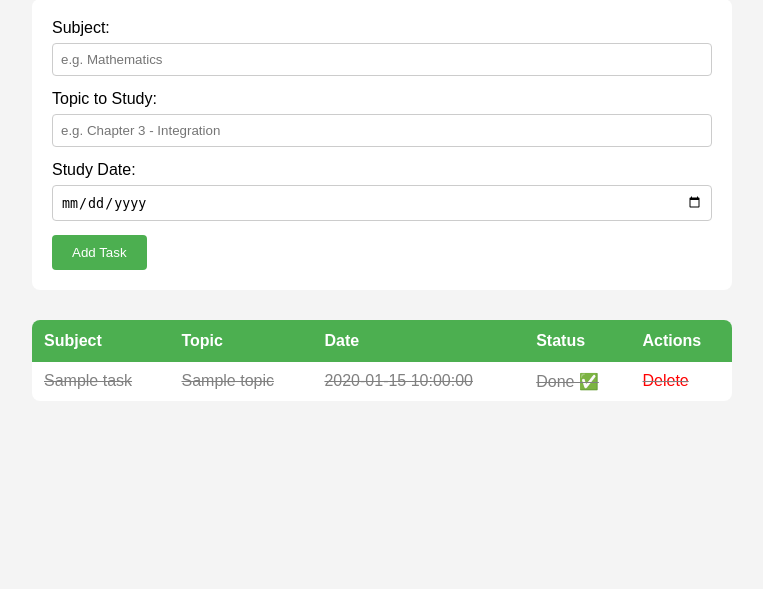
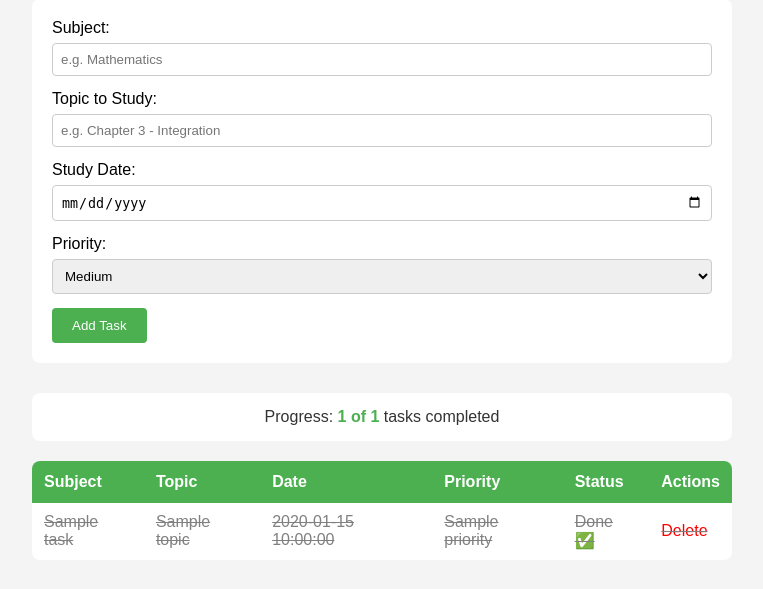
Before and after one commit to sk3eto/stud0xn, a Flask app: template templates/index.html in a window 1280 px wide. Shown: the part 100-689 px from the top of the page, without its empty margins (258-1021 px from the left). Run offline with Flask 3, Linux system fonts and the light colour scheme; the template is opened without the code that fills it: most values are stand-ins (such as "Sample title", 1, 10 or a date in 2020).

Commit message:
Added a feature

```diff
--- a/app.py
+++ b/app.py
@@ -27,12 +27,14 @@ def add_task():
     subject = request.form.get("subject")
     topic = request.form.get("topic")
     date = request.form.get("date")
+    priority = request.form.get("priority", "Medium")
     if subject and topic and date:
         tasks.append({
             "id": len(tasks) + 1,
             "subject": subject,
             "topic": topic,
             "date": date,
+            "priority": priority,
             "done": False
         })
         save_tasks(tasks)
--- a/templates/index.html
+++ b/templates/index.html
@@ -95,6 +95,25 @@
             background: white;
             border-radius: 8px;
         }
+
+        .summary {
+            background: white;
+            padding: 15px 20px;
+            border-radius: 8px;
+            margin-bottom: 20px;
+            text-align: center;
+            font-size: 16px;
+            color: #333;
+        }
+
+        .summary span {
+            font-weight: bold;
+            color: #4CAF50;
+        }
+
+        .priority-high { color: red; font-weight: bold; }
+        .priority-medium { color: orange; font-weight: bold; }
+        .priority-low { color: green; }
     </style>
 </head>
 <body>
@@ -111,15 +130,26 @@
         <label>Study Date:</label>
         <input type="date" name="date" required>
 
+        <label>Priority:</label>
+        <select name="priority">
+            <option value="High">High</option>
+            <option value="Medium" selected>Medium</option>
+            <option value="Low">Low</option>
+        </select>
+
         <button type="submit">Add Task</button>
     </form>
 
     {% if tasks %}
+    <div class="summary">
+        Progress: <span>{{ tasks | selectattr('done') | list | length }} of {{ tasks | length }}</span> tasks completed
+    </div>
     <table>
         <tr>
             <th>Subject</th>
             <th>Topic</th>
             <th>Date</th>
+            <th>Priority</th>
             <th>Status</th>
             <th>Actions</th>
         </tr>
@@ -128,6 +158,7 @@
             <td>{{ task.subject }}</td>
             <td>{{ task.topic }}</td>
             <td>{{ task.date }}</td>
+            <td class="priority-{{ task.priority | lower }}">{{ task.priority }}</td>
             <td>{{ "Done ✅" if task.done else "Pending ⏳" }}</td>
             <td>
                 {% if not task.done %}
```
